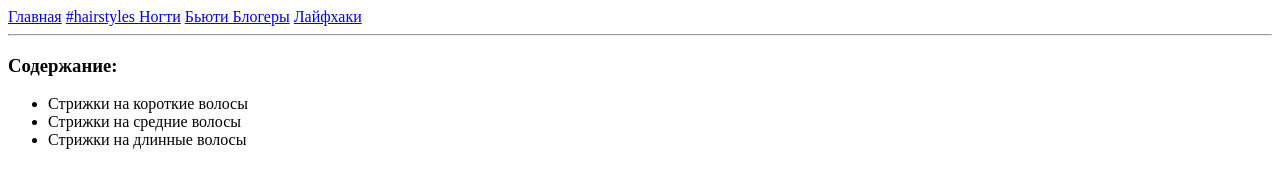
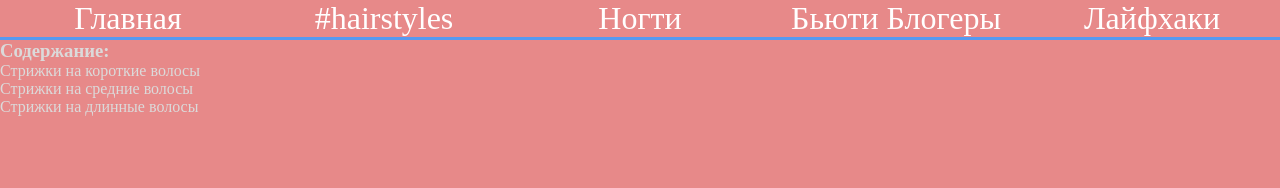
Before and after one commit to Kot5908/---, a plain HTML site: page two.html in a window 1280 px wide. Drawn offline with Linux system fonts and the light colour scheme.

Commit message:
Add files via upload

```diff
--- a/two.html
+++ b/two.html
@@ -4,14 +4,15 @@
     <meta charset="UTF-8">
     <meta name="viewport" content="width=device-width, initial-scale=1.0">
     <title>Document</title>
+    <link rel="stylesheet" href="style.css">
 </head>
 <body>
         <header>
             <a href="index.html" class="el">Главная</a>
-            <a href="two.html.html" class="el">#hairstyles </a>
-            <a href="three.html.html" class="el">Ногти</a>
-            <a href="four.html.html" class="el">Бьюти Блогеры</a>
-            <a href="five.html.html" class="el">Лайфхаки</a>
+            <a href="two.html" class="el">#hairstyles </a>
+            <a href="three.html" class="el">Ногти</a>
+            <a href="four.html" class="el">Бьюти Блогеры</a>
+            <a href="five.html" class="el">Лайфхаки</a>
           </header>
           <hr>
           <h3>
```
